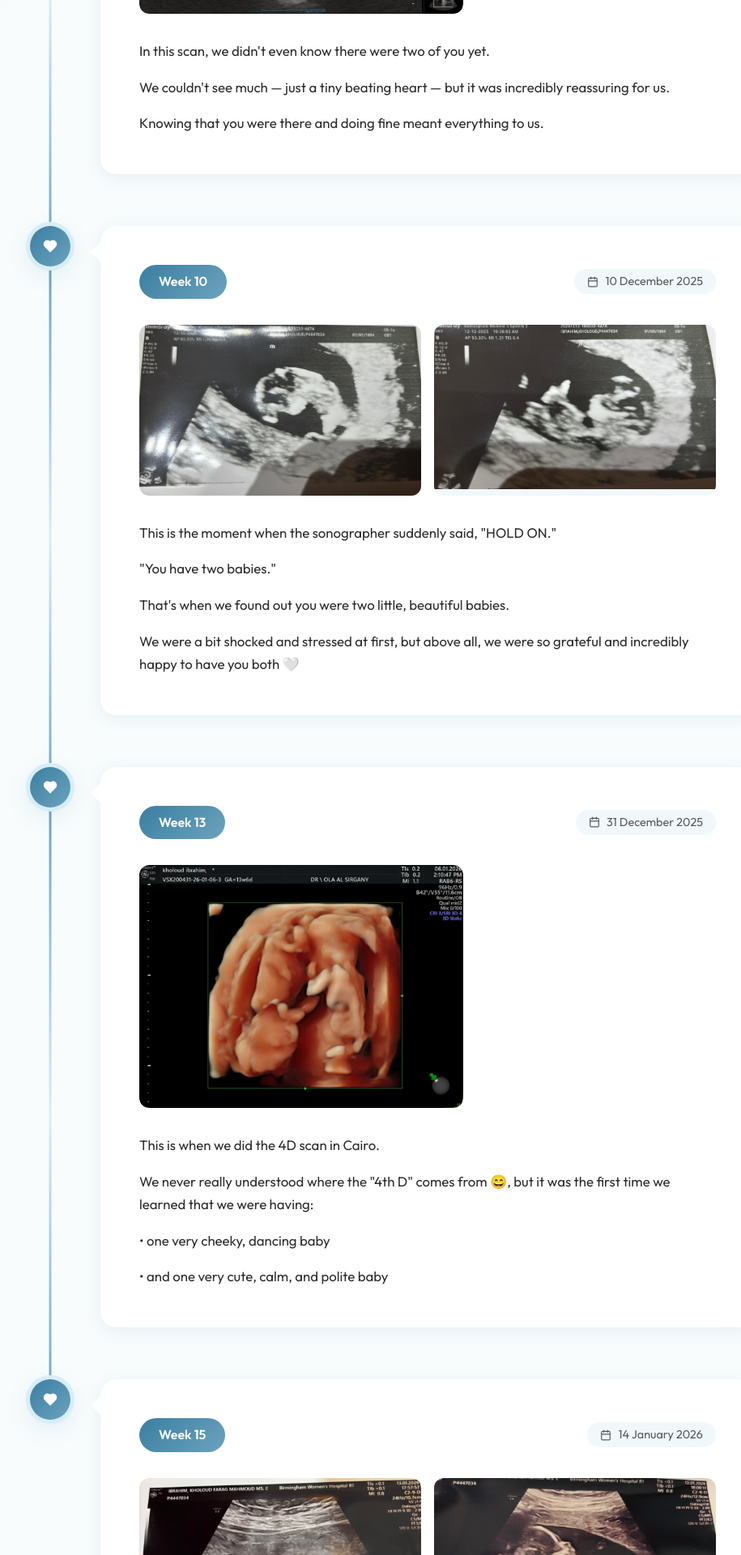
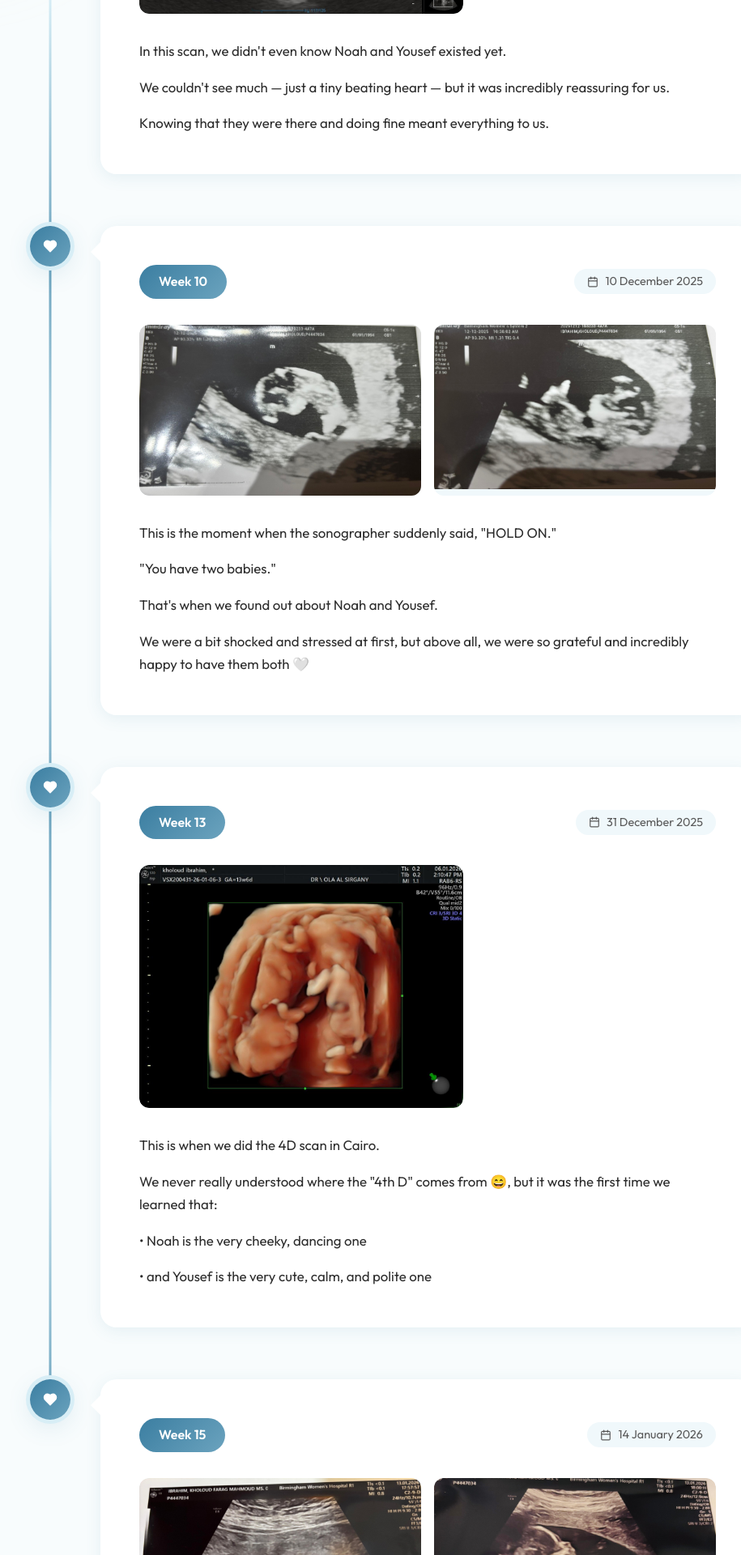
Before and after one commit to Kholoud-Ibrahim/babies_app, a React (Vite) app: page /updates in a window 1280 px wide. Shown: the part 720-2640 px from the top of the page at 81% size, without its empty margins (158-1073 px from the left). Built offline with nearby package versions, Linux system fonts and the light colour scheme; no server answers; the database is empty.

Commit message:
Update journey quotes to reference Noah and Yousef by name

```diff
--- a/src/pages/Updates.jsx
+++ b/src/pages/Updates.jsx
@@ -7,11 +7,11 @@ const milestones = [
     week: 6,
     date: "12 November 2025",
     images: ["/images/scans/week6.jpeg"],
-    content: `In this scan, we didn't even know there were two of you yet.
+    content: `In this scan, we didn't even know Noah and Yousef existed yet.
 
 We couldn't see much — just a tiny beating heart — but it was incredibly reassuring for us.
 
-Knowing that you were there and doing fine meant everything to us.`
+Knowing that they were there and doing fine meant everything to us.`
   },
   {
     week: 10,
@@ -21,9 +21,9 @@ Knowing that you were there and doing fine meant everything to us.`
 
 "You have two babies."
 
-That's when we found out you were two little, beautiful babies.
+That's when we found out about Noah and Yousef.
 
-We were a bit shocked and stressed at first, but above all, we were so grateful and incredibly happy to have you both 🤍`
+We were a bit shocked and stressed at first, but above all, we were so grateful and incredibly happy to have them both 🤍`
   },
   {
     week: 13,
@@ -31,10 +31,10 @@ We were a bit shocked and stressed at first, but above all, we were so grateful
     images: ["/images/scans/week13.jpeg"],
     content: `This is when we did the 4D scan in Cairo.
 
-We never really understood where the "4th D" comes from 😄, but it was the first time we learned that we were having:
+We never really understood where the "4th D" comes from 😄, but it was the first time we learned that:
 
-• one very cheeky, dancing baby
-• and one very cute, calm, and polite baby`
+• Noah is the very cheeky, dancing one
+• and Yousef is the very cute, calm, and polite one`
   },
   {
     week: 15,
@@ -42,8 +42,8 @@ We never really understood where the "4th D" comes from 😄, but it was the fir
     images: ["/images/scans/week15_t1.jpeg", "/images/scans/week15_t2.jpeg"],
     content: `By this point, we were certain:
 
-We have one polite baby,
-and one professional belly-dancer baby, kicking away nonstop 💃💛`
+Yousef is the polite one,
+and Noah is the professional belly-dancer, kicking away nonstop 💃💛`
   }
 ]
 
@@ -59,7 +59,7 @@ function Updates() {
         >
           <h2>Our Journey 🤰</h2>
           <div className="section-divider"></div>
-          <p>Follow along as Layla and Leen grow — from the very first heartbeat to today</p>
+          <p>Follow along as Noah and Yousef grow — from the very first heartbeat to today</p>
         </motion.div>
 
         {/* Timeline */}
```
